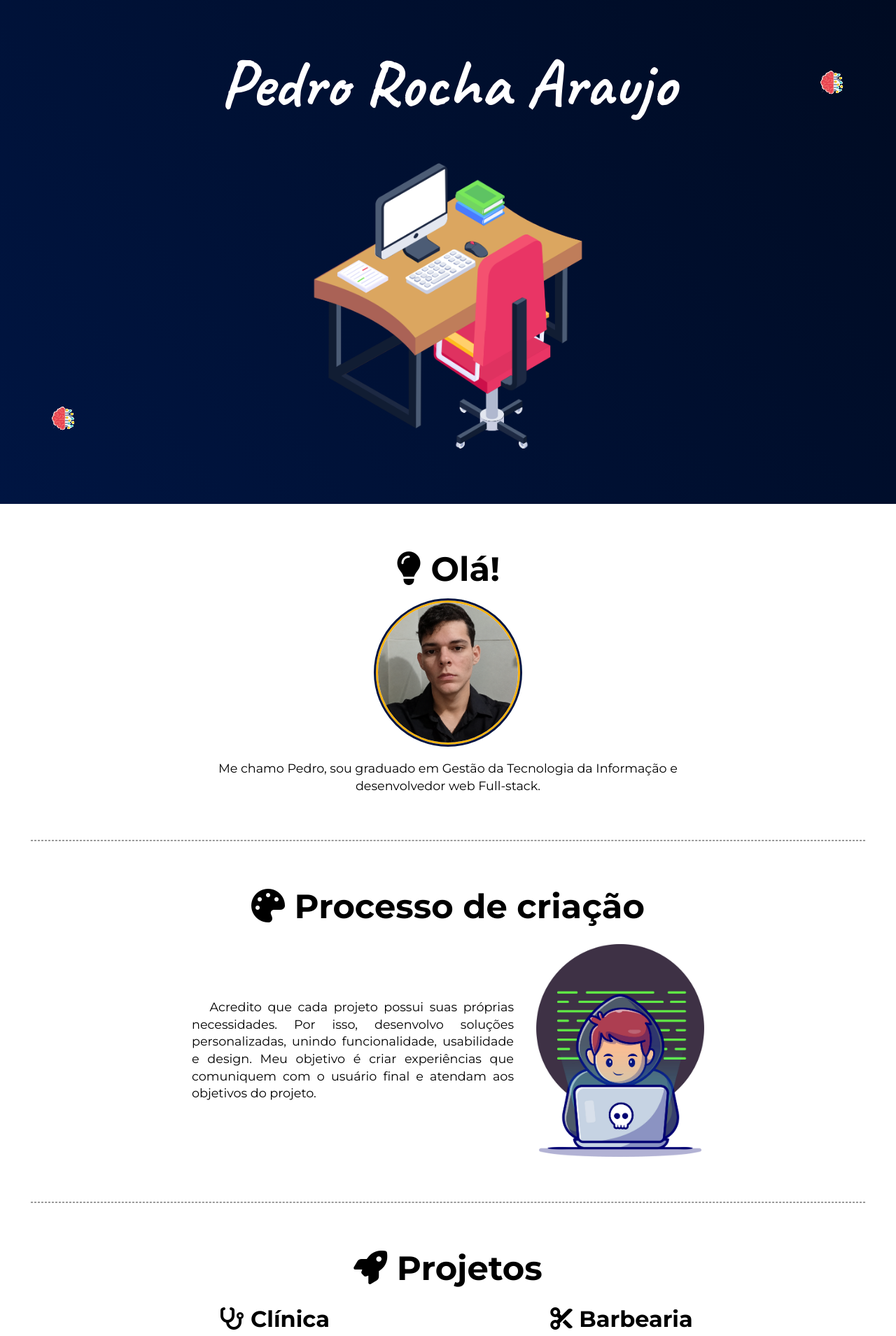
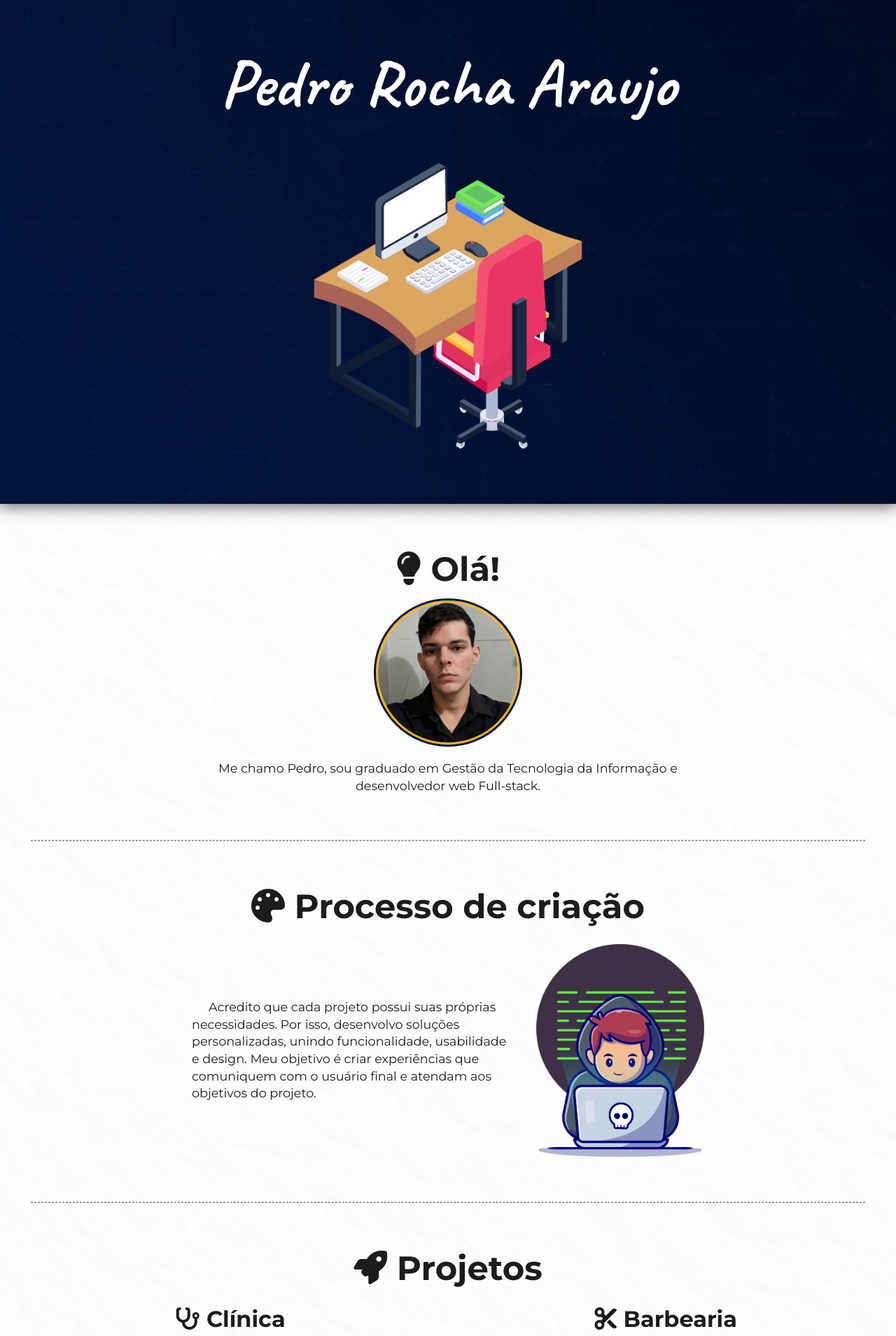
Before and after one commit to Pedro-Rocha-Araujo/portifolio, a Next.js app: page /portifolio/ in a window 1280 px wide. Shown: the top 1909 px of the page at 70% size. Built offline with nearby package versions, Linux system fonts and the light colour scheme.

Commit message:
Adicionei texturas aos backgrounds do body e do Header. Também melhorei a responsividade

```diff
--- a/src/app/globals.css
+++ b/src/app/globals.css
@@ -6,9 +6,21 @@
     padding: 0px;
     text-align: center;
     font-family: "Montserrat", Arial, sans-serif;
+    color: #1c1c1c;
+}
+
+body {
+    background:
+        linear-gradient(rgba(255, 255, 255, 0.94), rgba(255, 255, 255, 0.94)),
+        url("/portifolio/background-body.jpg");
+
+    background-size: cover;
+    background-position: center;
+    background-attachment: fixed;
 }
 
 header h1 {
+    color: #fff;
     font-family: "Caveat", cursive;
 }
 
@@ -33,7 +45,7 @@ section{
 }
 
 section p {
-    font-size: clamp(1rem, 4vw, 1.1rem);
+    font-size: clamp(0.95rem, 3vw, 1.1rem);
     line-height: 140%;
 }
 
--- a/src/components/footer/Footer.tsx
+++ b/src/components/footer/Footer.tsx
@@ -3,7 +3,7 @@ import "./footer.css"
 export default function Footer() {
   return (
     <footer>
-        <p><i className="fa-regular fa-copyright"></i> 2026 Pedro Rocha Araujo.</p>
+        <p><i className="fa-regular fa-copyright fa-lg"></i> Pedro Rocha Araujo | 2026</p>
     </footer>
   )
 }
--- a/src/components/footer/footer.css
+++ b/src/components/footer/footer.css
@@ -1,5 +1,8 @@
 footer {
     background-color: #001542;
-    color: #fff;
     padding: 1rem 0;
 }
+
+footer p, footer i {
+    color: #fff;
+}
--- a/src/components/habilidades/habilidades.css
+++ b/src/components/habilidades/habilidades.css
@@ -8,13 +8,13 @@ div.conteudo{
 }
 
 div.texto{
-    text-indent: 1.6rem;
-    width: 98%;
+    text-indent: 1.5rem;
+    width: 95%;
     max-width: 460px;
 }
 
-section.habilidades p{
-    text-align: justify;
+div.texto p{
+    text-align: left;
 }
 
 section.habilidades img{
@@ -33,3 +33,9 @@ section.habilidades img{
         text-align: center;
     }
 }
+
+@media screen and (max-width: 480px) {
+    div.texto p{
+        text-align: justify;
+    }
+}
--- a/src/components/header/Header.tsx
+++ b/src/components/header/Header.tsx
@@ -5,22 +5,12 @@ export default function Header() {
   return (
     <header>
       <div>
-            <img
-              className="cerebro-cima"
-              src={`${basePath}/cerebro.png `}
-              alt="Imagem referente a um cérebro cartoon"
-            />
         <h1>Pedro Rocha Araujo</h1>
         <img
           className="header"
           src={`${basePath}/header-image.png`}
           alt="Imagem de duas pessoas se divertindo no espaço"
         />
-            <img
-              className="cerebro-baixo"
-              src={`${basePath}/cerebro.png`}
-              alt="Imagem referente a um cérebro cartoon"
-            />
       </div>
     </header>
   )
--- a/src/components/header/header.css
+++ b/src/components/header/header.css
@@ -1,6 +1,10 @@
 header{
-    background: linear-gradient(54deg,#001542 0%, #000b22 100%);
+    background: linear-gradient(54deg,#001542ee 0%, #000b22ea 100%),
+    url("/portifolio/background-header.jpg");
     color: #FFFFFF;
+    background-size: cover;
+    background-position: center;
+    box-shadow: 0 1px 22px 2px #1c1c1cb6;
 }
 header div{
     width: 100%;
@@ -11,30 +15,9 @@ header div{
     flex-direction: column;
     justify-content: center;
     align-items: center;
-    position: relative;
-}
-
-.cerebro-cima{
-    position: absolute;
-    top: 6rem;
-    right: 1rem;
-}
-.cerebro-baixo{
-    position: absolute;
-    bottom: 6rem;
-    left: 1rem;
 }
 img.header{
     width: 65%;
     max-width: 450px;
     margin: 2rem auto 0 auto;
 }
-
-@media screen and (max-width: 1080px){
-    .cerebro-cima{
-        display: none;
-    }
-    .cerebro-baixo{
-        display: none;
-    }
-}
--- a/src/components/perfil/perfil.css
+++ b/src/components/perfil/perfil.css
@@ -6,7 +6,7 @@ section.perfil{
 }
 
 section.perfil img{
-    width: 50%;
+    width: 40%;
     max-width: 200px;
     border-radius: 50%;
     border: 3px solid #FFB30D;
--- a/src/components/projetos/projetos.css
+++ b/src/components/projetos/projetos.css
@@ -8,14 +8,14 @@ section.projetos h2 {
     margin-bottom: 1.5rem;
 }
 div.projetos{
-    display: flex;
-    flex-wrap: wrap;
-    justify-content: center;
+    display: grid;
+    grid-template-columns: 1fr 1fr 1fr;
     gap: 1rem;
+    max-width: 1480px;
+    align-items: center;
 }
 div.projeto{
     width: 100%;
-    max-width: 480px;
 }
 
 div.projetos img{
@@ -28,3 +28,18 @@ div.projeto img:hover{
     transform: scale(1.007);
     cursor: pointer;
 }
+
+@media screen and (max-width: 1280px) {
+    div.projetos{
+        display: grid;
+        grid-template-columns: 1fr 1fr;
+        gap: 1rem;
+    }
+}
+
+@media screen and (max-width: 761px) {
+    div.projetos{
+        grid-template-columns: 1fr;
+        max-width: 600px;
+    }
+}
--- a/src/components/tecnologias/Tecnologias.tsx
+++ b/src/components/tecnologias/Tecnologias.tsx
@@ -9,7 +9,7 @@ export default function Tecnologias() {
 
         <div className="categorias">
             <h3><i className="fa-solid fa-display"></i> Front-end</h3>
-            <img
+            <img className="border-radius"
               src={`${basePath}/tecnologias/react.png`}
               alt="Logo da Biblioteca React.js"
             />
@@ -25,7 +25,7 @@ export default function Tecnologias() {
               src={`${basePath}/tecnologias/node.png`}
               alt="Logo do Node.js"
             />
-            <img
+            <img className="border-radius"
               src={`${basePath}/tecnologias/typescript.png`}
               alt="Logo do superset Typescript"
             />
--- a/src/components/tecnologias/tecnologias.css
+++ b/src/components/tecnologias/tecnologias.css
@@ -1,9 +1,13 @@
 section.tecnologias img {
-    width: 25%;
+    width: 17%;
     max-width: 70px;
     aspect-ratio: 1/1;
     object-fit: cover;
     margin: 0.4rem;
+}
+
+section.tecnologias img.border-radius {
+    border-radius: 0.5rem;
 }
 
 div.tecnologias {
@@ -22,7 +26,7 @@ div.tecnologias h3 {
 }
 
 
-@media screen and (max-width: 1080px){
+@media screen and (max-width: 920px){
   div.tecnologias {
     grid-template-columns: 1fr;
   }
@@ -30,10 +34,3 @@ div.tecnologias h3 {
     margin: 1rem 0;
   }
 }
-
-
-@media screen and (max-width: 780px) {
-  section.tecnologias img {
-    max-width: 80px;
-  }
-}
```
Also changed, not shown: public/background-body.jpg (added), public/background-header.jpg (added). Lines whose indentation alone changed are shown as unchanged.
